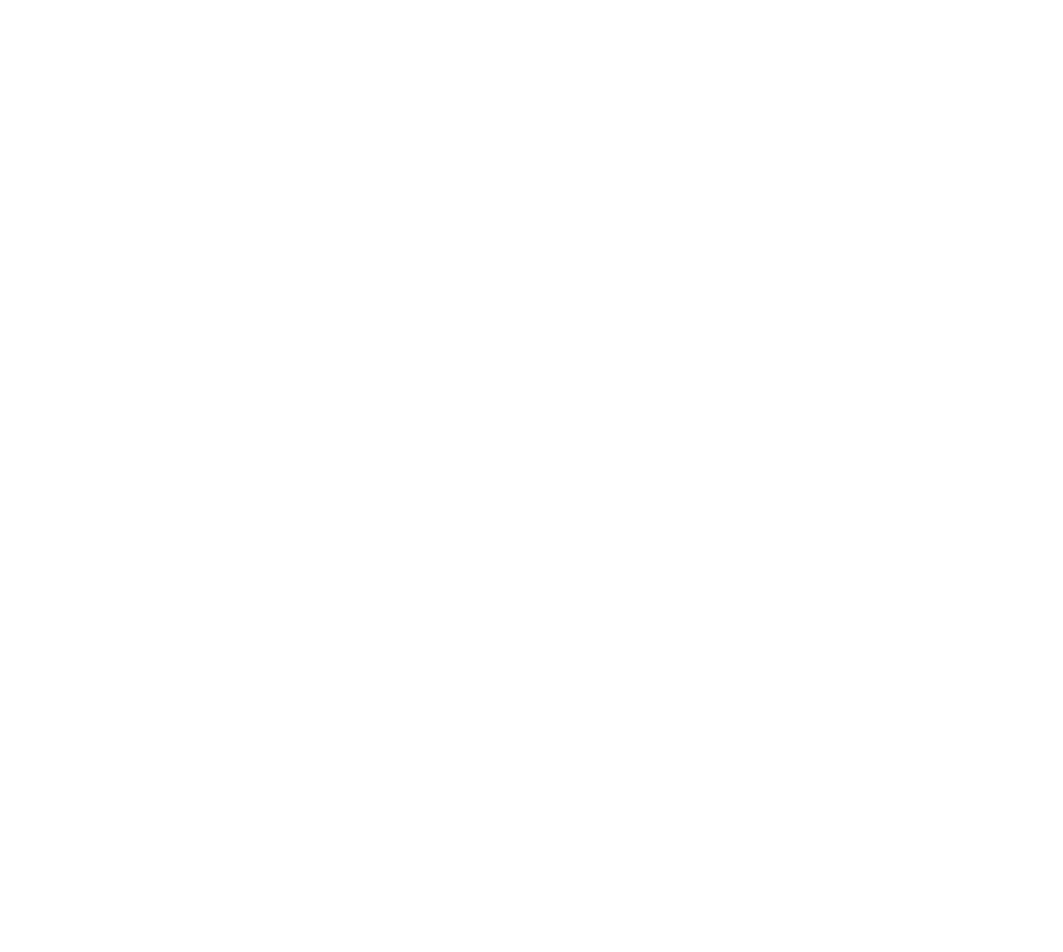
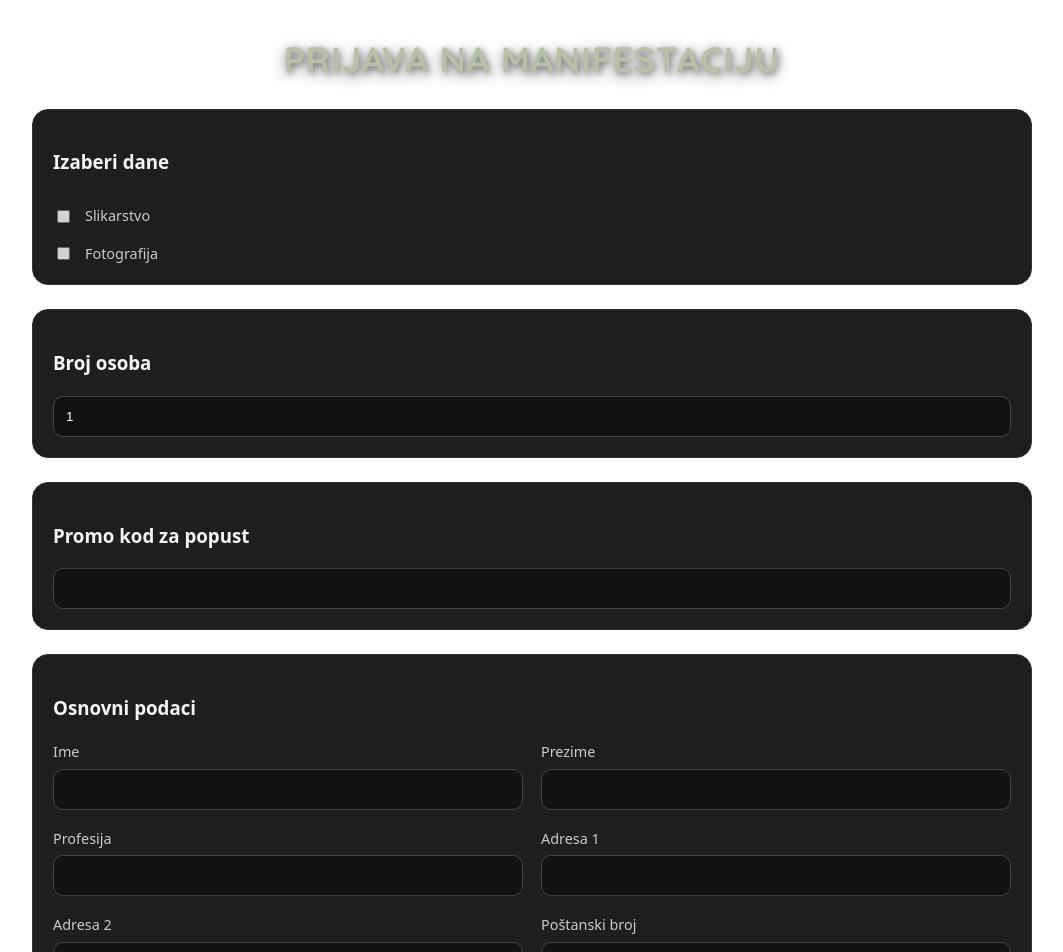
Before and after one commit to katarinamarj/art2026, a React (Vite) app in the folder frontend/: page /prijava/1 in a window 1280 px wide. Before the commit this address had no page. Shown: the top 952 px of the page, without its empty margins (108-1171 px from the left). Before the commit the page ends 800 px from the top, so only its background shows below. Built offline with nearby package versions, Linux system fonts and the light colour scheme.

Commit message:
Implement frontend for Feature 2 - Prijava

```diff
--- a/frontend/src/App.tsx
+++ b/frontend/src/App.tsx
@@ -1,5 +1,6 @@
 import { BrowserRouter, Routes, Route, Navigate } from "react-router-dom";
 import ManifestacijaPage from "./pages/ManifestacijaPage";
+import PrijavaPage from "./pages/PrijavaPage";
 
 export default function App() {
 
@@ -9,6 +10,7 @@ export default function App() {
 
         <Route path="/" element={<Navigate to="/manifestacija/1" />} />
         <Route path="/manifestacija/:id" element={<ManifestacijaPage />} />
+        <Route path="/prijava/:id" element={<PrijavaPage />} />
 
       </Routes>
     </BrowserRouter>
--- /dev/null
+++ b/frontend/src/pages/PrijavaPage.tsx
@@ -0,0 +1,230 @@
+import { useMemo, useState } from "react";
+import { useNavigate, useParams } from "react-router-dom";
+import "../styles/PrijavaPage.css";
+import type { KreirajPrijavuRequest, KreirajPrijavuResponse,TipDana } from "../types/prijava.types";
+import { createPrijava } from "../services/prijava.service";
+import { daLiJeValidanEmail } from "../utils/validation";
+
+export default function PrijavaPage() {
+  const { id } = useParams();
+  const navigate = useNavigate();
+  const manifestacijaId = Number(id);
+
+  const [ime, setIme] = useState("");
+  const [prezime, setPrezime] = useState("");
+  const [profesija, setProfesija] = useState("");
+  const [adresa1, setAdresa1] = useState("");
+  const [adresa2, setAdresa2] = useState("");
+  const [postanskiBroj, setPostanskiBroj] = useState("");
+  const [mesto, setMesto] = useState("");
+  const [drzava, setDrzava] = useState("");
+  const [email, setEmail] = useState("");
+  const [potvrdaEmail, setPotvrdaEmail] = useState("");
+
+  const [dani, setDani] = useState<TipDana[]>([]);
+  const [brojOsoba, setBrojOsoba] = useState<number>(1);
+  const [promoKod, setPromoKod] = useState("");
+
+  const [, setLoading] = useState(false);
+  const [error, setError] = useState<string | null>(null);
+  const [success, setSuccess] =
+    useState<KreirajPrijavuResponse | null>(null);
+
+  const toggleDan = (dan: TipDana) => {
+    setDani((prev) =>
+      prev.includes(dan) ? prev.filter((d) => d !== dan) : [...prev, dan]
+    );
+  };
+
+  const payload: KreirajPrijavuRequest = useMemo(
+    () => ({
+      manifestacijaId,
+      ime,
+      prezime,
+      profesija: profesija.trim() ? profesija : undefined,
+      adresa1,
+      adresa2: adresa2.trim() ? adresa2 : undefined,
+      postanskiBroj,
+      mesto,
+      drzava,
+      email,
+      potvrdaEmail,
+      dani,
+      brojOsoba,
+      promoKod: promoKod.trim() ? promoKod : undefined,
+    }),
+    [
+      manifestacijaId,
+      ime,
+      prezime,
+      profesija,
+      adresa1,
+      adresa2,
+      postanskiBroj,
+      mesto,
+      drzava,
+      email,
+      potvrdaEmail,
+      dani,
+      brojOsoba,
+      promoKod,
+    ]
+  );
+
+  const validate = () => {
+    if (!ime.trim()) return "Niste uneli ime.";
+    if (!prezime.trim()) return "Niste uneli prezime.";
+    if (!adresa1.trim()) return "Niste uneli adresu.";
+    if (!postanskiBroj.trim()) return "Niste uneli poštanski broj.";
+    if (!mesto.trim()) return "Niste uneli mesto.";
+    if (!drzava.trim()) return "Niste uneli državu.";
+    if (!email.trim()) return "Niste uneli email.";
+    if (!potvrdaEmail.trim()) return "Potvrdite email.";
+
+    const e1 = email.trim().toLowerCase();
+    const e2 = potvrdaEmail.trim().toLowerCase();
+    if (!daLiJeValidanEmail(email)) return "Email nije u ispravnom formatu.";
+    if (e1 !== e2) return "Email i potvrda email-a se ne poklapaju.";
+
+    if (!dani.length)
+      return "Niste izabrali dane.";
+
+
+    return null;
+  };
+
+  const onSubmit = async (e: React.FormEvent) => {
+    e.preventDefault();
+    setError(null);
+    setSuccess(null);
+
+    const msg = validate();
+    if (msg) {
+      setError(msg);
+      return;
+    }
+
+    setLoading(true);
+    try {
+      const res = await createPrijava(payload);
+      setSuccess(res);
+    } catch (err: any) {
+      setError(err?.message ?? "Greška.");
+    } finally {
+      setLoading(false);
+    }
+  };
+
+  if (success) {
+    return (
+      <div className="prijava-container">
+        <h1 className="title">Prijava uspešna</h1>
+
+        <div className="success-box">
+          <p><b>Token:</b> {success.token}</p>
+          <p><b>Promo kod:</b> {success.generisaniPromoKod}</p>
+          <p><b>Ukupna cena:</b> {success.ukupnoDugovanje.toFixed(2)} RSD</p>
+        </div>
+
+        <button className="btn" onClick={() => navigate("/")}>
+          Nazad na početnu stranu
+        </button>
+      </div>
+    );
+  }
+
+  return (
+    <div className="prijava-container">
+      <h1 className="title">Prijava na manifestaciju</h1>
+
+      <form className="form" onSubmit={onSubmit}>
+        <div className="section">
+          <h3>Izaberi dane</h3>
+          <div className="field">
+            <label className="checkbox">
+              <input
+                type="checkbox"
+                checked={dani.includes("Slikarstvo")}
+                onChange={() => toggleDan("Slikarstvo")}
+              />
+              Slikarstvo
+            </label>
+
+            <label className="checkbox">
+              <input
+                type="checkbox"
+                checked={dani.includes("Fotografija")}
+                onChange={() => toggleDan("Fotografija")}
+              />
+              Fotografija
+            </label>
+          </div>
+        </div>
+
+        <div className="section">
+          <h3>Broj osoba</h3>
+          <div className="field">
+            <input
+              type="number"
+              min={1}
+              value={brojOsoba}
+              onChange={(e) =>
+                setBrojOsoba(
+                  Math.max(1, Math.floor(Number(e.target.value) || 1))
+                )
+              }
+            />
+          </div>
+        </div>
+
+        <div className="section">
+          <h3>Promo kod za popust</h3>
+          <div className="field">
+            <input
+              value={promoKod}
+              onChange={(e) => setPromoKod(e.target.value)}
+            />
+          </div>
+        </div>
+
+        <div className="section">
+          <h3>Osnovni podaci</h3>
+          <div className="grid">
+            <Input label="Ime" value={ime} onChange={setIme} />
+            <Input label="Prezime" value={prezime} onChange={setPrezime} />
+            <Input label="Profesija" value={profesija} onChange={setProfesija} />
+            <Input label="Adresa 1" value={adresa1} onChange={setAdresa1} />
+            <Input label="Adresa 2" value={adresa2} onChange={setAdresa2} />
+            <Input label="Poštanski broj" value={postanskiBroj} onChange={setPostanskiBroj} />
+            <Input label="Mesto" value={mesto} onChange={setMesto} />
+            <Input label="Država" value={drzava} onChange={setDrzava} />
+            <Input label="Email" value={email} onChange={setEmail} />
+            <Input label="Potvrda email" value={potvrdaEmail} onChange={setPotvrdaEmail} />
+          </div>
+        </div>
+
+        {error && <div className="error">{error}</div>}
+
+        <button className="btn" type="submit">
+           Prijavi se
+        </button>
+      </form>
+    </div>
+  );
+}
+
+function Input(props: {
+  label: string;
+  value: string;
+  onChange: (v: string) => void;
+}) {
+  return (
+    <div className="field">
+      <label>{props.label}</label>
+      <input
+        value={props.value}
+        onChange={(e) => props.onChange(e.target.value)}
+      />
+    </div>
+  );
+}
--- /dev/null
+++ b/frontend/src/services/prijava.service.ts
@@ -0,0 +1,22 @@
+import type {
+  KreirajPrijavuRequest,
+  KreirajPrijavuResponse,
+} from "../types/prijava.types";
+
+export async function createPrijava(
+  payload: KreirajPrijavuRequest
+): Promise<KreirajPrijavuResponse> {
+  const response = await fetch("/api/prijave", {
+    method: "POST",
+    headers: { "Content-Type": "application/json" },
+    body: JSON.stringify(payload),
+  });
+
+  const data = await response.json().catch(() => ({}));
+
+  if (!response.ok) {
+    throw new Error(data?.message ?? "Greska pri kreiranju prijave");
+  }
+
+  return data as KreirajPrijavuResponse;
+}
--- /dev/null
+++ b/frontend/src/styles/PrijavaPage.css
@@ -0,0 +1,93 @@
+.prijava-container {
+  max-width: 1000px;
+  margin: 0 auto;
+  padding: 40px 20px;
+  color: #f5f5f5;
+}
+
+.title {
+  font-size: 2.2rem;
+  text-align: center;
+  margin-bottom: 30px;
+  letter-spacing: 1px;
+}
+
+.form {
+  display: grid;
+  gap: 24px;
+}
+
+
+.section {
+  background: #1e1e1e;
+  border: 1px solid #333;
+  border-radius: 16px;
+  padding: 20px;
+  transition: 0.3s ease;
+}
+
+
+.section:hover {
+  border-color: #666;
+}
+
+.grid {
+  display: grid;
+  grid-template-columns: repeat(2, minmax(0, 1fr));
+  gap: 18px;
+}
+
+.field {
+  display: flex;
+  flex-direction: column;
+  gap: 6px;
+}
+
+.field label {
+  font-size: 0.9rem;
+  opacity: 0.8;
+}
+
+.field input {
+  padding: 12px;
+  border-radius: 10px;
+  border: 1px solid #444;
+  background-color: #121212;
+  color: white;
+  transition: 0.2s ease;
+}
+
+.checkbox {
+  display: flex;
+  gap: 12px;
+  align-items: center;
+  margin-top: 10px;
+  font-size: 1rem;
+}
+
+.btn {
+  padding: 14px 20px;
+  border-radius: 14px;
+  border: none;
+  cursor: pointer;
+  color: white;
+  font-size: 1rem;
+  transition: 0.3s ease;
+}
+
+
+.error {
+  padding: 12px;
+  border: 1px solid #8b1c1c;
+  background-color: #2a1212;
+  color: #ff6b6b;
+  border-radius: 10px;
+}
+
+.success-box {
+  background: #1e1e1e;
+  border: 1px solid #333;
+  border-radius: 16px;
+  padding: 20px;
+  margin-bottom: 20px;
+}
--- /dev/null
+++ b/frontend/src/utils/validation.ts
@@ -0,0 +1,5 @@
+export const emailRegex = /^[^\s@]+@[^\s@]+\.[^\s@]+$/;
+
+export function daLiJeValidanEmail(email: string): boolean {
+  return emailRegex.test(email.trim().toLowerCase());
+}
```
Also changed, not shown: frontend/src/types/prijava.types.ts (added, +39 -0 lines).
